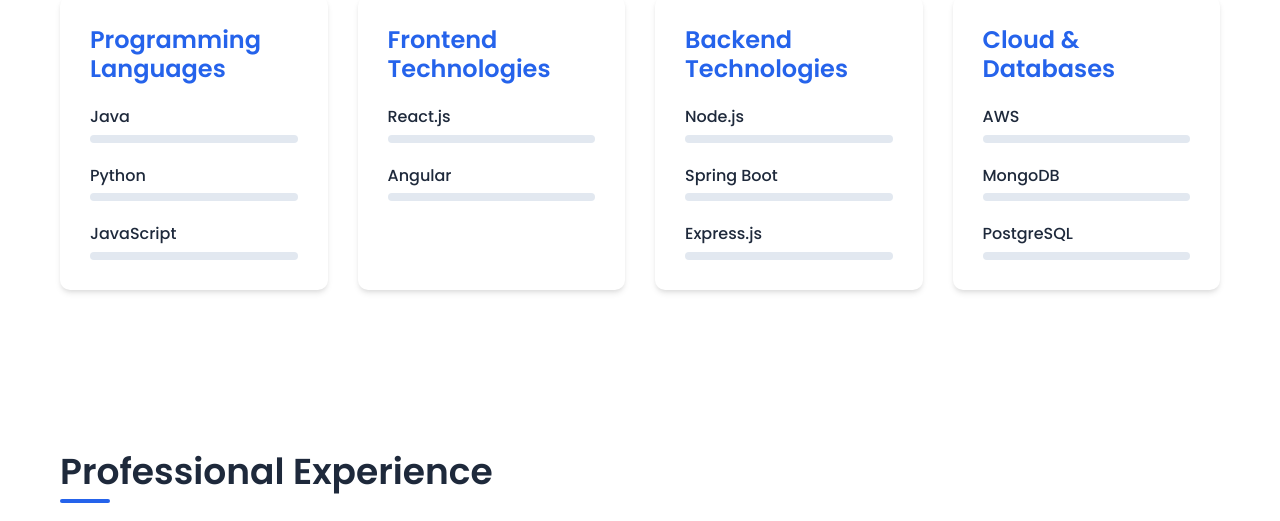
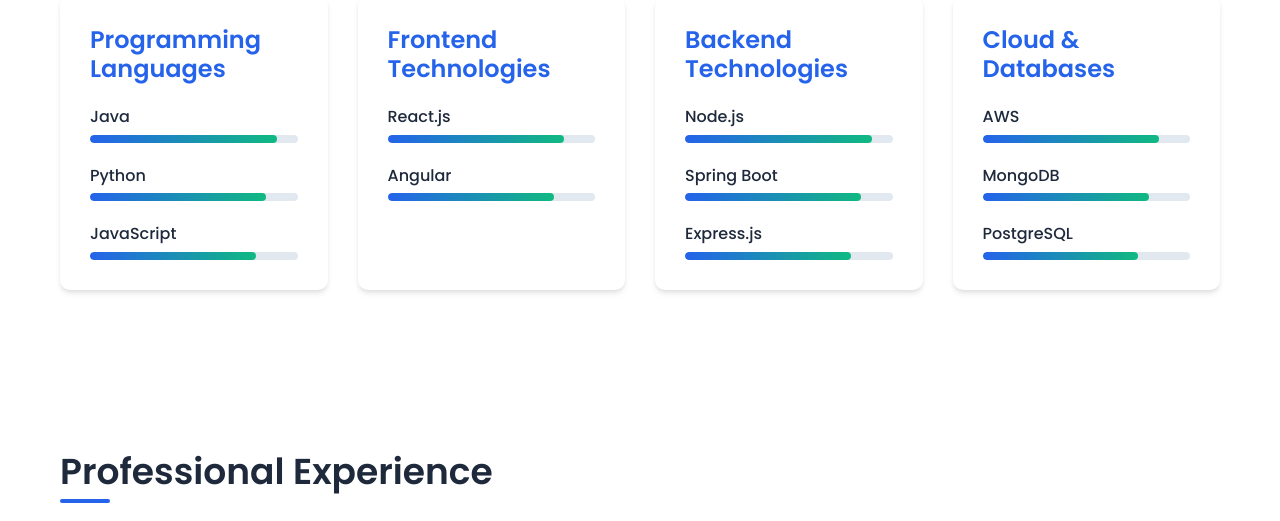
Before and after one commit to kamalhemanth/kamal.github.io, a plain HTML site: page index.html in a window 1280 px wide. Shown: the part 1800-2321 px from the top of the page. Drawn offline with Linux system fonts and the light colour scheme.

Commit message:
Update index.html

```diff
--- a/index.html
+++ b/index.html
@@ -58,11 +58,7 @@
                 <h4 class="greeting">Hi, I'm</h4>
                 <h1 class="name">Kamal Hemanth Reddy Chimakurthi</h1>
                 <h2 class="title">Software Developer</h2>
-                <p class="summary">I am a dynamic and results-driven Software Developer with over 4 years of experience in designing and developing scalable, cloud-based solutions. My expertise spans Java, Python, React.js, and Node.js, with a strong focus on building robust microservices architectures, RESTful APIs, and leveraging cloud platforms like AWS. I have successfully developed and deployed e-commerce platforms, SaaS applications, and backend systems, optimizing for performance, security, and user experience.
-
-                    In addition to my development skills, I am well-versed in Agile methodologies, CI/CD pipelines, automated testing, and cloud infrastructure management. I thrive in fast-paced environments and am passionate about delivering high-quality software solutions that drive business success. Whether it’s building secure authentication systems, optimizing databases, or implementing scalable architectures, I am always focused on delivering value through technology.
-
-                    Feel free to explore my projects and experience as I continue to push the boundaries of software development.</p>
+                <p class="summary">I am a dynamic and results-driven Software Developer with over 4 years of experience in designing and developing scalable, cloud-based solutions. My expertise spans Java, Python, React.js, and Node.js, with a strong focus on building robust microservices architectures, RESTful APIs, and leveraging cloud platforms like AWS. I have successfully developed and deployed e-commerce platforms, SaaS applications, and backend systems, optimizing for performance, security, and user experience.In addition to my development skills, I am well-versed in Agile methodologies, CI/CD pipelines, automated testing, and cloud infrastructure management. I thrive in fast-paced environments and am passionate about delivering high-quality software solutions that drive business success. Whether it’s building secure authentication systems, optimizing databases, or implementing scalable architectures, I am always focused on delivering value through technology.Feel free to explore my projects and experience as I continue to push the boundaries of software development.</p>
                 <div class="hero-btns">
                     <a href="#contact" class="btn primary">Get In Touch</a>
                     <a href="#about" class="btn secondary">Learn More</a>
@@ -381,5 +377,17 @@
     <a href="#" class="back-to-top"><i class="fas fa-arrow-up"></i></a>
 
     <script src="scripts/script.js"></script>
+        <script>
+        // Wait until the entire page loads
+        window.addEventListener('load', () => {
+          const skillBars = document.querySelectorAll('.skill-item');
+
+          skillBars.forEach(skill => {
+            const percent = skill.getAttribute('data-percent');
+            const progress = skill.querySelector('.skill-progress');
+            progress.style.width = percent + '%';
+          });
+        });
+      </script>
 </body>
 </html>
```
